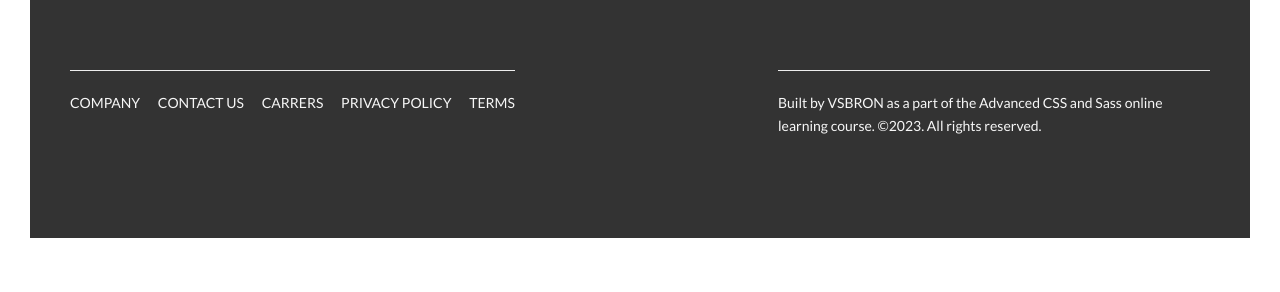
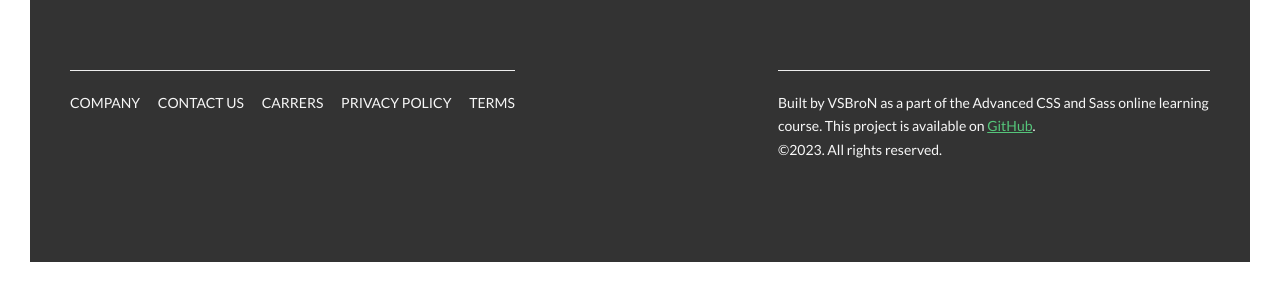
Before and after one commit to vsbron/course-natours-2023, a website built with Parcel: page index.html in a window 1280 px wide. Shown: the part 5664-5956 px from the top of the page. Before the commit the page ends 5932 px from the top, so only its background shows below. Built offline with nearby package versions, Linux system fonts and the light colour scheme.

Commit message:
Added Media Query Manager and some basic responsive CSS settings

```diff
--- a/index.html
+++ b/index.html
@@ -240,7 +240,8 @@
 						</ul></div></div>
 				<div class="col-1-of-2">
 					<p class="footer__copyright">
-						Built by <a href="https://github.com/vsbron" class="footer__link" target="_blank">vsbron</a> as a part of the Advanced CSS and Sass online learning course. &copy;2023. All rights reserved.
+						Built by VSBroN as a part of the Advanced CSS and Sass online learning course.
+						This project is available on <a href="https://github.com/vsbron/course-natours-2023" target="_blank">GitHub</a>.<br />&copy;2023. All rights reserved.
 					</p></div></div></footer>
 
 		<div class="popup" id="popup"><div class="popup__content">
--- a/src/sass/abstract/_mixins.scss
+++ b/src/sass/abstract/_mixins.scss
@@ -11,3 +11,28 @@
   left: 50%;
   transform: translate(-50%, -50%);
 }
+
+// MEDIA QUERY MANAGER //
+
+/*
+$breakpoint arguement choices
+- phone       0px - 600px
+- tab-port    600px - 900px
+- tab-land    900px - 1200px
+- big-desk    1921px+
+*/
+
+@mixin respond($breakpoint) {
+  @if $breakpoint == phone {
+    @media (max-width: 37.5em) { @content };      // Max 600px
+  }
+  @if $breakpoint == tab-port {
+    @media (max-width: 56.25em) { @content };     // Max 900px
+  }
+  @if $breakpoint == tab-land {
+    @media (max-width: 75em) { @content };        // Max 1200px
+  }
+  @if $breakpoint == desk-big {
+    @media (min-width: 120.25em) { @content };    // Min 1924px
+  }
+}
--- a/src/sass/base/_base.scss
+++ b/src/sass/base/_base.scss
@@ -5,8 +5,20 @@
 }
 
 html {
-  font-size: 62.5%;
+  font-size: 62.5%;               // 1rem = 10px | 10/16 = 62.5%
   scroll-behavior: smooth;
+
+  @include respond(desk-big) {
+    font-size: 75%;               // 1rem = 12px | 12/16 = 75%
+  }
+
+  @include respond(tab-land) {
+    font-size: 56.25%;            // 1rem = 9px | 9/16 = 56.25%
+  }
+
+  @include respond(tab-port) {
+    font-size: 50%;               // 1rem = 8px | 8/16 = 50%
+  }
 }
 
 body {
--- a/src/sass/layout/_footer.scss
+++ b/src/sass/layout/_footer.scss
@@ -49,6 +49,14 @@
     border-top: $color-gray-light-2 1px solid;
     padding-top: 2rem;
     width: 80%;
-    float: right
+    float: right;
+
+    a:link, a:visited {
+      color: $color-primary;
+    }
+
+    a:hover, a:focus {
+      color: $color-white;
+    }
   }
 }
```
Also changed, not shown: README.md.
